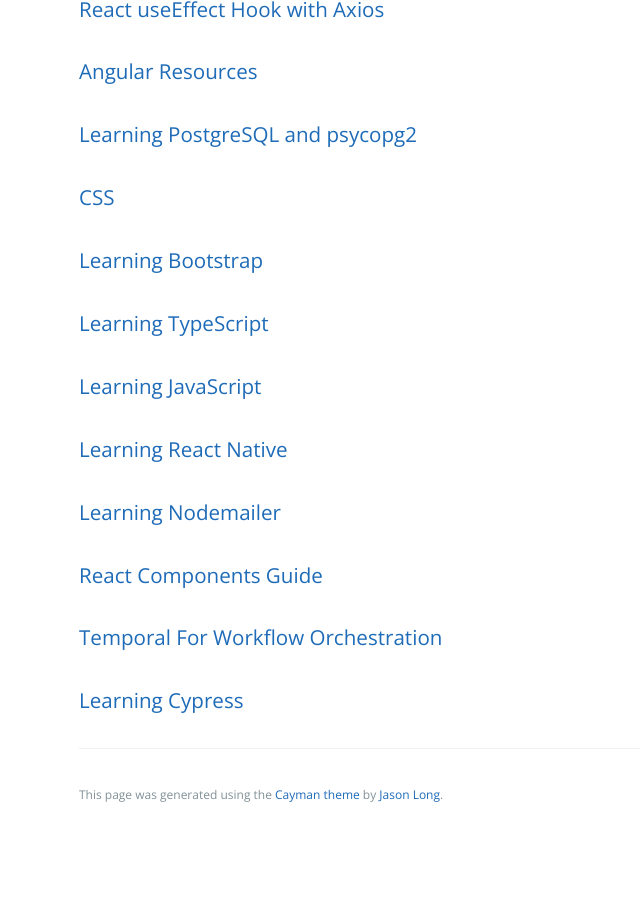
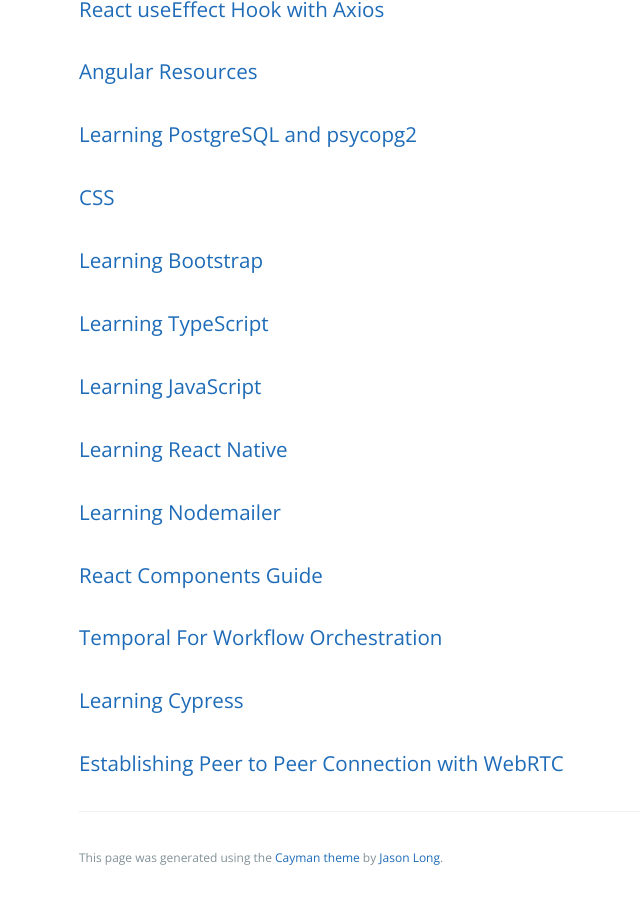
Before and after one commit to learning-software-engineering/learning-software-engineering.github.io, a Jekyll site: the page built from Topics/Tech_Stacks.md, in a window 1280 px wide and 900 px high, scrolled down 793 px. Shown: the whole window, without its empty margins (145-785 px from the left). Built offline with Jekyll 4.4.1, drawn with Linux system fonts in a browser that asks for light colours; our own code applies the rules of GitHub Pages for plain Markdown files; before the commit the page ends 1630 px from its top, so only the background shows below that.

Commit message:
Update Tech_Stacks.md

```diff
--- a/Topics/Tech_Stacks.md
+++ b/Topics/Tech_Stacks.md
@@ -18,3 +18,4 @@
 ### [React Components Guide](./Tech_Stacks/React_Components.md)
 ### [Temporal For Workflow Orchestration](./Tech_Stacks/Temporal.md)
 ### [Learning Cypress](./Tech_Stacks/Cypress.md)
+### [Establishing Peer to Peer Connection with WebRTC](./Tech_Stacks/WebRTC.md)
```
